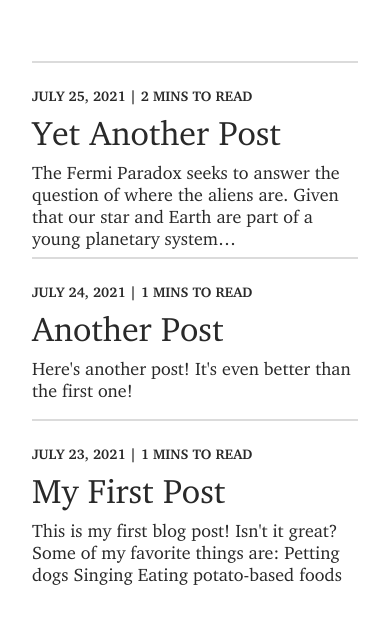
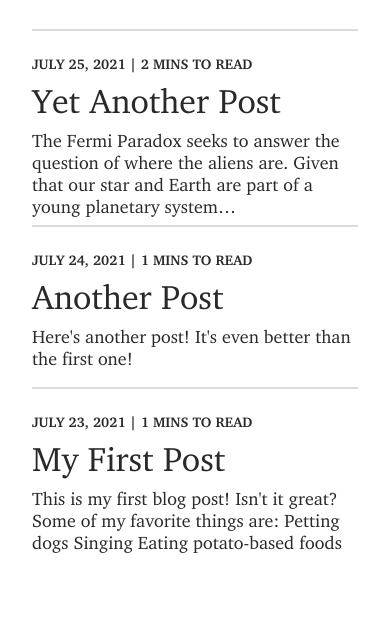
Before and after one commit to tonn1o/tonnio.dev, a Gatsby site: page / in a window 390 px wide. Shown: the part 54-678 px from the top of the page. Built offline with nearby package versions, Linux system fonts and the light colour scheme; Gatsby itself is replaced by a stand-in of ours; some packages are replaced by stand-ins of ours; a web font is replaced by a local one.

Commit message:
fix iphone viewport issue

```diff
--- a/src/components/layout.js
+++ b/src/components/layout.js
@@ -2,6 +2,10 @@ import React from "react";
 import styled from "styled-components";
 import Header from "./header";
 import { Helmet } from "react-helmet";
+
+const WrapperOuter = styled.div`
+  height: 100vh;
+`;
 
 const Wrapper = styled.div`
   display: flex;
@@ -9,11 +13,14 @@ const Wrapper = styled.div`
   margin: 0 auto;
   max-width: 1300px;
   padding: 0 32px;
-  height: 100vh;
+  /* mobile viewport bug fix */
+  min-height: 100vh;
+  min-height: calc(100vh - calc(100vh - 100%));
+  min-height: -webkit-fill-available;
 `;
 
 const HeaderWrapper = styled.div`
-  margin-bottom: 64px;
+  margin-bottom: 32px;
 `;
 
 const Layout = ({ children }) => {
@@ -43,6 +50,7 @@ const Layout = ({ children }) => {
         <meta name="theme-color" content="#ffffff" />
       </Helmet>
 
+      <WrapperOuter>
         <Wrapper>
           <HeaderWrapper>
             <Header />
@@ -50,6 +58,7 @@ const Layout = ({ children }) => {
 
           {children}
         </Wrapper>
+      </WrapperOuter>
     </>
   );
 };
```
Lines whose indentation alone changed are shown as unchanged.
